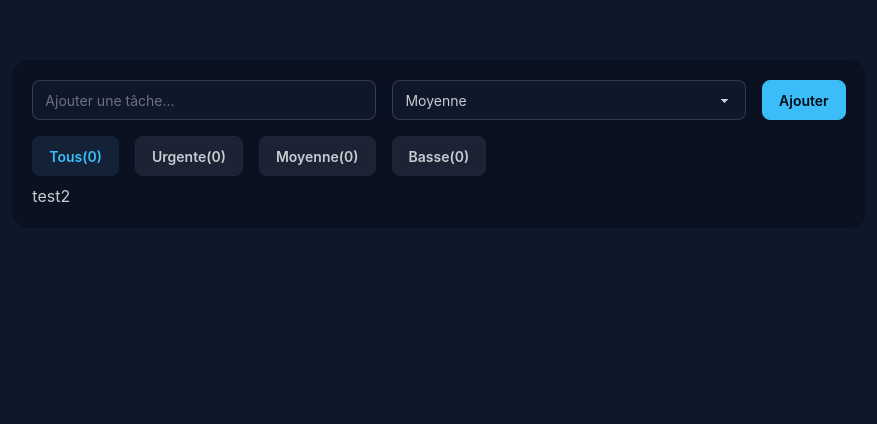
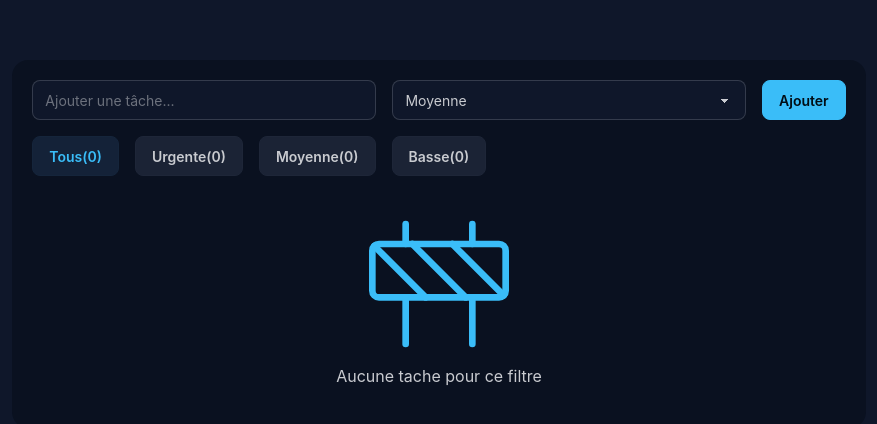
Before and after one commit to NassimZoubeir/Todo-ReactJs, a React (Vite) app: page / in a window 1280 px wide. Shown: the top 424 px of the page, without its empty margins (201-1078 px from the left). Built offline with nearby package versions, Linux system fonts and the light colour scheme.

Commit message:
Ajout de la fonctionnalité de suppression de tache

```diff
--- a/src/App.tsx
+++ b/src/App.tsx
@@ -1,5 +1,6 @@
 import { useEffect, useState } from "react";
 import TodoItem from "./TodoItem";
+import { Construction } from "lucide-react";
 
 
 type Priority = "Urgente" | "Moyenne" | "Basse"
@@ -56,6 +57,10 @@ function App() {
   const lowCount = todos.filter((t) => t.priority === "Basse").length
   const totalCount = todos.length
 
+  function deleteTodo(id:number) {
+    const newTodos = todos.filter((todo) => todo.id !== id)
+    setTodos(newTodos)
+  }
 
   return (
     <div className="flex justify-center">
@@ -110,12 +115,19 @@ function App() {
           <ul className="divide-y divide-primary/20">
             {filteredTodos.map((todo) => (
               <li key={todo.id}>
-                <TodoItem todo={todo}/>
+                <TodoItem
+                todo={todo}
+                onDelete={() => deleteTodo(todo.id)}/>
               </li>
             ))}
           </ul>
         ) : (
-          <div>test2</div>
+          <div className="flex justify-center items-center flex-col p-5">
+            <div>
+              <Construction strokeWidth={1} className="w-40 h-40 text-primary"/>
+            </div>
+            <p> Aucune tache pour ce filtre</p>
+          </div>
         )}
        </div>
       </div>
--- a/src/TodoItem.tsx
+++ b/src/TodoItem.tsx
@@ -11,8 +11,9 @@ type Todo = {
 
 type Props = {
     todo : Todo
+    onDelete: () => void
 }
-const TodoItem = ({ todo }: Props) => {
+const TodoItem = ({ todo, onDelete }: Props) => {
     return (
         <li className="p-3">
             <div className="flex justify-between items-center">
@@ -35,7 +36,9 @@ const TodoItem = ({ todo }: Props) => {
                         </span>
                     </span>
                 </div>
-                 <button className="btn btn-sm btn-error btn-soft">
+                 <button
+                 onClick={onDelete}
+                 className="btn btn-sm btn-error btn-soft">
                     <Trash className="w-4 h-4"/>
                 </button>
             </div>
```
